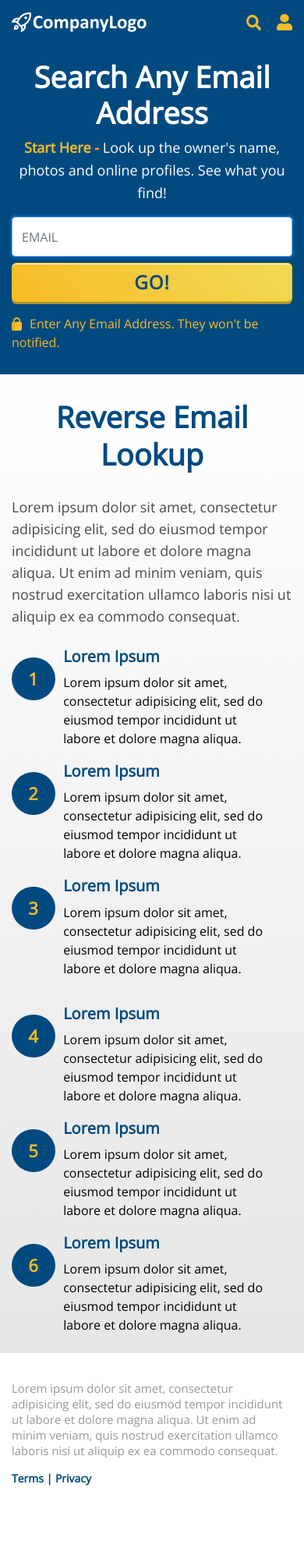
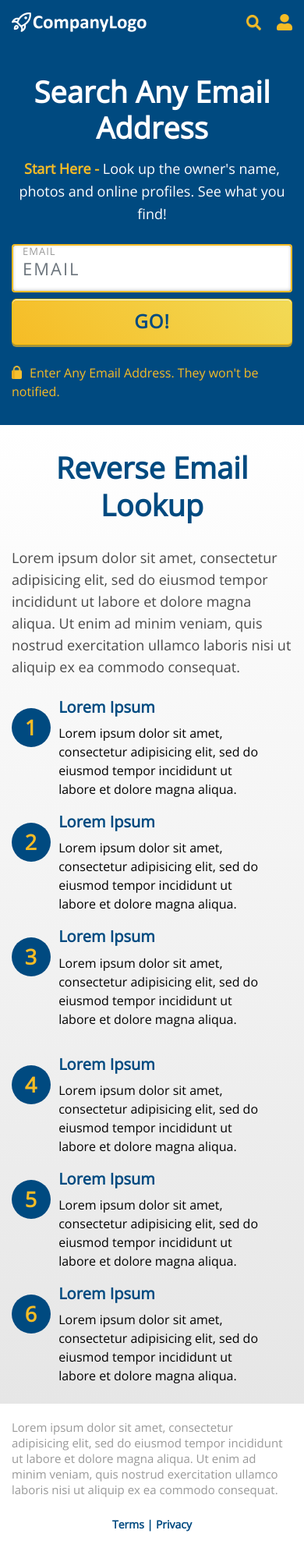
Before and after one commit to 28shashank/FE-Challenge, a PHP site: page / in a window 390 px wide. Shown: the whole page at 78% size. Run offline with PHP 8.4, Linux system fonts and the light colour scheme.

Commit message:
fixed ui issues as per specs

```diff
--- a/sass/main.css
+++ b/sass/main.css
@@ -23,7 +23,12 @@ body {
 }
 
 .header {
-  height: 444px;
+  height: 65px;
+  background-color: #004A80;
+}
+
+.top-section {
+  height: 355px;
   background-color: #004A80;
 }
 
@@ -84,7 +85,11 @@ body {
 }
 
 .search-container {
-  padding: 20px 0;
+  padding: 30px 0;
+}
+
+.search-container h1 {
+  margin-bottom: 1rem;
 }
 
 .result-container {
@@ -94,6 +99,7 @@ body {
 
 .search-info {
   text-align: center;
+  margin-bottom: 1.5rem;
 }
 
 .result-info {
@@ -140,13 +146,92 @@ h1 {
 }
 
 .form-inline {
-  margin: 1rem 0;
+  margin: 1rem 0 1.5rem 0;
 }
 
 .form-inline input {
-  height: calc(2.5em + .5rem + 3px);
+  height: calc(2.3em + .5rem + 3px);
+  font-size: 22px;
 }
 
+/* Float Labels */
+.field {
+  border: 0;
+  outline: none;
+  font-size: 16px;
+  color: #9B9B9B;
+  letter-spacing: 2px;
+  line-height: 18px;
+  height: 40px;
+  -webkit-box-shadow: inset 0 -1px 4px 0 rgba(0, 0, 0, 0.2);
+          box-shadow: inset 0 -1px 4px 0 rgba(0, 0, 0, 0.2);
+  width: 100%;
+}
+
+label {
+  position: absolute;
+  top: 14px;
+  left: 12px;
+  pointer-events: none;
+  color: transparent;
+  font-size: 0.9rem;
+  -webkit-transition: all .5s ease;
+  transition: all .5s ease;
+}
+
+.group {
+  position: relative;
+  width: 83%;
+}
+
+.form-control:focus {
+  color: #495057;
+  background-color: #fff;
+  outline: 0;
+  border: 2px solid #F6BC25;
+  -webkit-box-shadow: inset 0 -1px 4px 0 rgba(0, 0, 0, 0.2);
+          box-shadow: inset 0 -1px 4px 0 rgba(0, 0, 0, 0.2);
+}
+
+.error {
+  border: 2px solid #DC0015;
+  -webkit-box-shadow: inset 0 -1px 4px 0 rgba(0, 0, 0, 0.2);
+          box-shadow: inset 0 -1px 4px 0 rgba(0, 0, 0, 0.2);
+}
+
+#error-email {
+  color: #DC0015;
+  top: 0;
+}
+
+.group .form-control {
+  width: 99%;
+}
+
+.field:focus ~ label, .field:not(:placeholder-shown) ~ label {
+  top: 0px;
+  font-size: 13px;
+  color: #9B9B9B;
+  left: 14px;
+}
+
+/* /Float Labels */
+/* loader */
+.loader {
+  display: block;
+  position: fixed;
+  z-index: 1000;
+  left: 0;
+  top: 0;
+  width: 100%;
+  height: 100%;
+  background-image: url("https://media.tenor.com/images/92d7e384a4d9dd2575bec099214caeab/tenor.gif");
+  background-position: 50% 50%;
+  background-color: rgba(0, 0, 0, 0.7);
+  background-repeat: no-repeat;
+}
+
+/* /loader */
 .search-msg {
   font-size: 16px;
   color: #F6BC25;
@@ -172,6 +257,7 @@ h1 {
   font-size: 24px;
   color: #004A80;
   letter-spacing: 1px;
+  padding: .65rem .75rem;
   text-align: center;
 }
 
@@ -218,20 +304,20 @@ h1 {
   background: #004A80;
   border-radius: 50%;
   color: #F6BC25;
-  font-size: 22px;
+  font-size: 48px;
   display: inline-block;
   font-weight: bold;
-  line-height: 55px;
+  line-height: 90px;
   margin-right: 5px;
   text-align: center;
-  width: 56px;
+  width: 90px;
   vertical-align: top;
   margin-top: 15px;
 }
 
 .lookup-list .info-container {
   display: inline-block;
-  width: 83%;
+  width: 78%;
 }
 
 .lookup-list .info {
@@ -362,7 +449,7 @@ h1 {
   -webkit-box-pack: justify;
       -ms-flex-pack: justify;
           justify-content: space-between;
-  padding: 15px 0;
+  padding: 0;
 }
 
 .w80 {
@@ -375,6 +462,7 @@ h1 {
   font-size: 14px;
   color: #004A80;
   letter-spacing: 0;
+  line-height: 38px;
 }
 
 .links a {
@@ -389,7 +477,7 @@ h1 {
 
 /* media queries */
 @media (max-width: 575px) {
-  .header {
+  .top-section {
     height: 480px;
   }
   h1, .result-container h1 {
@@ -403,6 +491,20 @@ h1 {
   }
   .form-inline input {
     margin-bottom: 0.5rem;
+  }
+  .group {
+    width: 100%;
+  }
+  .group .form-control {
+    width: 100%;
+  }
+  .lookup-list .title {
+    font-size: 20px;
+  }
+  .lookup-list span.circle {
+    line-height: 50px;
+    width: 50px;
+    font-size: 26.88px;
   }
   .lookup-title {
     font-size: 38px;
@@ -447,6 +549,7 @@ h1 {
   .links {
     display: block;
     margin-top: 1rem;
+    text-align: center;
   }
   .result-info {
     font-size: 18px;
--- a/sass/main.scss
+++ b/sass/main.scss
@@ -17,8 +17,12 @@ body{
 	letter-spacing:1px;
 	overflow:auto;
 }
-.header {
-    height: 444px;
+.header{
+	height: 65px;
+	background-color: $blue;
+}
+.top-section {
+    height: 355px;
     background-color: $blue;
 }
 .bottom-section {
@@ -58,14 +61,16 @@ body{
 	cursor: pointer;
 }
 .search-container {
-	padding: 20px 0;
+	padding: 30px 0;
+	h1 {margin-bottom: 1rem;}
 }
 .result-container {
 	padding: 20px 0;
 	background: #F8F8F8;
 }
 .search-info {
-    text-align: center;
+	text-align: center;
+	margin-bottom: 1.5rem;
 }
 .result-info {
 	font-size: $font-size-24;
@@ -105,9 +110,76 @@ h1 {
 	text-align: center;
 }
 .form-inline{
-	margin: 1rem 0;
+	margin: 1rem 0 1.5rem 0;
 }
-.form-inline input {height: calc(2.5em + .5rem + 3px);}
+.form-inline input {height: calc(2.3em + .5rem + 3px); font-size: 22px;}
+
+/* Float Labels */
+.field{
+	border: 0;
+	outline: none;
+	font-size: 16px;
+	color: #9B9B9B;
+	letter-spacing: 2px;
+	line-height: 18px;
+	height: 40px;
+	box-shadow: inset 0 -1px 4px 0 rgba(0,0,0,0.20);
+	width: 100%;
+
+}
+label {
+    position: absolute;
+    top: 14px;
+    left: 12px;
+    pointer-events: none;
+    color: transparent;
+	font-size: 0.9rem;
+	transition: all .5s ease;
+}
+.group {
+	position: relative;
+	width: 83%;
+}
+.form-control:focus {
+    color: #495057;
+    background-color: #fff;
+    outline: 0;
+    border: 2px solid #F6BC25;
+    box-shadow: inset 0 -1px 4px 0 rgba(0,0,0,0.20);
+}
+.error{
+	border: 2px solid #DC0015;
+	box-shadow: inset 0 -1px 4px 0 rgba(0,0,0,0.20);
+}
+#error-email {
+	color: #DC0015;
+	top:0;
+}
+.group .form-control {width: 99%;}
+.field:focus ~ label, .field:not(:placeholder-shown) ~ label {
+	top: 0px;
+    font-size: 13px;
+    color: #9B9B9B;
+    left: 14px;
+}
+/* /Float Labels */
+
+/* loader */
+.loader {
+	display: block;
+	position: fixed;
+	z-index: 1000;
+	left: 0;
+	top: 0;
+	width: 100%;
+	height: 100%;
+	background-image: url('https://media.tenor.com/images/92d7e384a4d9dd2575bec099214caeab/tenor.gif');
+	background-position: 50% 50%;
+	background-color: rgba(0, 0, 0, 0.7);
+	background-repeat: no-repeat;
+}
+/* /loader */
+
 .search-msg {
 	font-size: 16px;
 	color: $yellow;
@@ -129,6 +201,7 @@ h1 {
 	font-size: $font-size-24;
 	color: $blue;
 	letter-spacing: 1px;
+	padding: .65rem .75rem;
 	text-align: center;
 }
 .lookup-title {
@@ -171,19 +244,19 @@ h1 {
     background: $blue;
     border-radius: 50%;
     color: $yellow;
-    font-size: 22px;
+    font-size: 48px;
     display: inline-block;
     font-weight: bold;
-    line-height: 55px;
+    line-height: 90px;
     margin-right: 5px;
     text-align: center;
-    width: 56px;
+    width: 90px;
     vertical-align: top;
     margin-top: 15px;
 }
 .lookup-list .info-container{
 	display: inline-block;
-    width: 83%;
+    width: 78%;
 }
 .lookup-list .info {
 	font-size: 18px;
@@ -285,7 +359,7 @@ h1 {
     display: flex;
     flex-direction: row;
     justify-content: space-between;
-    padding: 15px 0;
+    padding: 0;
 }
 .w80{width: 80%;}
 .links {
@@ -293,6 +367,7 @@ h1 {
 	font-size: 14px;
 	color: $blue;
 	letter-spacing: 0;
+	line-height: 38px;
 }
 .links a {color: $blue;}
 .btn-warning:hover {
@@ -302,11 +377,19 @@ h1 {
 
 /* media queries */
 @media (max-width: 575px) {
-	.header {height: 480px;}
+	.top-section {height: 480px;}
 	h1, .result-container h1 {font-size: 38px;}
 	.search-info span:first-child, .search-info span:last-child {font-size: 18px;}
 	.form-inline {display: block;}
 	.form-inline input {margin-bottom: 0.5rem;}
+	.group {
+		width: 100%;
+		.form-control {
+			width: 100%;
+		}
+	}
+	.lookup-list .title {font-size: 20px;}
+	.lookup-list span.circle {line-height: 50px; width: 50px; font-size: 26.88px;}
 	.lookup-title {font-size: 38px; line-height: 48px;margin: 30px 0;}
 	.lookup-msg{font-size: 18px; line-height: 28px;}
 	.lookup-list {margin: 0.5rem 0;max-width: 100%;}
@@ -318,7 +401,7 @@ h1 {
 	.bottom-section .search-container {padding: 28px 0;}
 	.footer-container {display: block;}
 	.footer .container-fluid {width: 100%; padding: 20px 15px;}
-	.links {display: block; margin-top: 1rem;}
+	.links {display: block; margin-top: 1rem;text-align: center;}
 	.result-info{font-size: 18px; line-height: 28px;}
 	.card {padding: 20px 0;}
 	.card .card-list {margin: 0 0 0.25rem 0;}
--- a/search.html
+++ b/search.html
@@ -25,12 +25,24 @@
 			    			<span class="user"><img src="images/icn_person@2x.png" alt="" /></span>
 			    		</span>
 			    	</div>
+			    </div>
+			</div>
+		</div>
+	</div>
+	<div class="top-section">
+		<div class="container">
+			<div class="row">
+			    <div class="col-12">
 			    	<div class="search-container">
 			    		<h1>Search Any Email Address</h1>
 			    		<p class="search-info"><span>Start Here - </span><span>Look up the owner's name, photos and online profiles. See what you find!</span></p>
-			    		<form name="myForm" class="form-inline" action="result.html" method="get" onsubmit="return validateForm()" required>
-					      <input class="form-control col mr-sm-2" name="email" type="search" placeholder="EMAIL" aria-label="Search" id="serachText" autofocus />
-					      <button class="btn btn-warning col col-lg-2" type="submit" onclick="parsevalues();">GO!</button>
+						<form name="myForm" class="form-inline" action="result.html" method="get" onsubmit="return validateForm()" required>
+							<div class="group">
+								<input class="form-control col mr-sm-2 field" name="email" type="search" placeholder="EMAIL" aria-label="Search" id="serachText" autofocus />
+								<label for="serachText" id="floatingLabel">EMAIL</label>
+								<label id="error-email"></span>
+							</div>
+					      	<button class="btn btn-warning col col-lg-2" type="submit" onclick="parsevalues();">GO!</button>
 					    </form>
 					    <p class="search-msg"><span><img src="images/lock@2x.png" alt="" /></span><span>Enter Any Email Address. They won't be notified.</span></p>
 			    	</div>
```
Also changed, not shown: other parts of sass/main.css (+44 -12 lines), other parts of sass/main.scss (+33 -11 lines), js/form-validation.js (+8 -2 lines), js/main.js (+4 -3 lines), result.html (+7 -4 lines), 1 other file.
